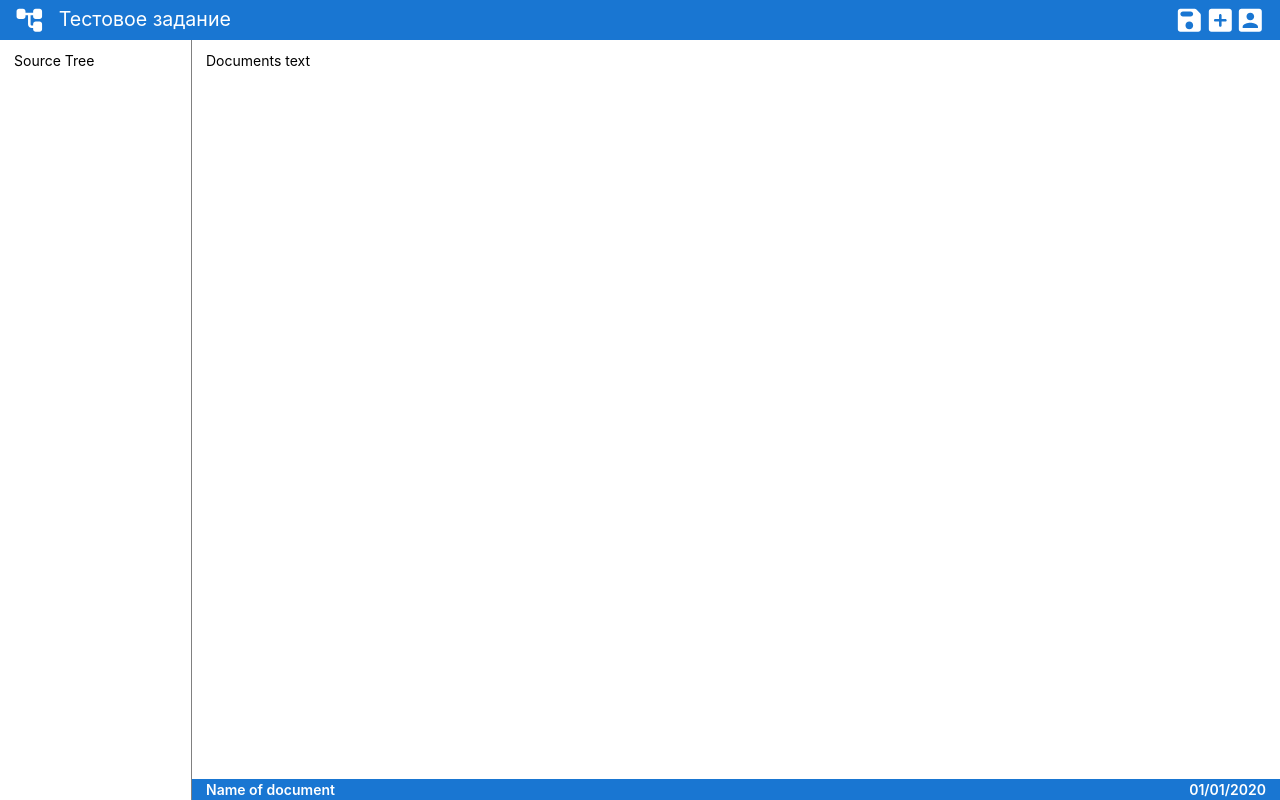
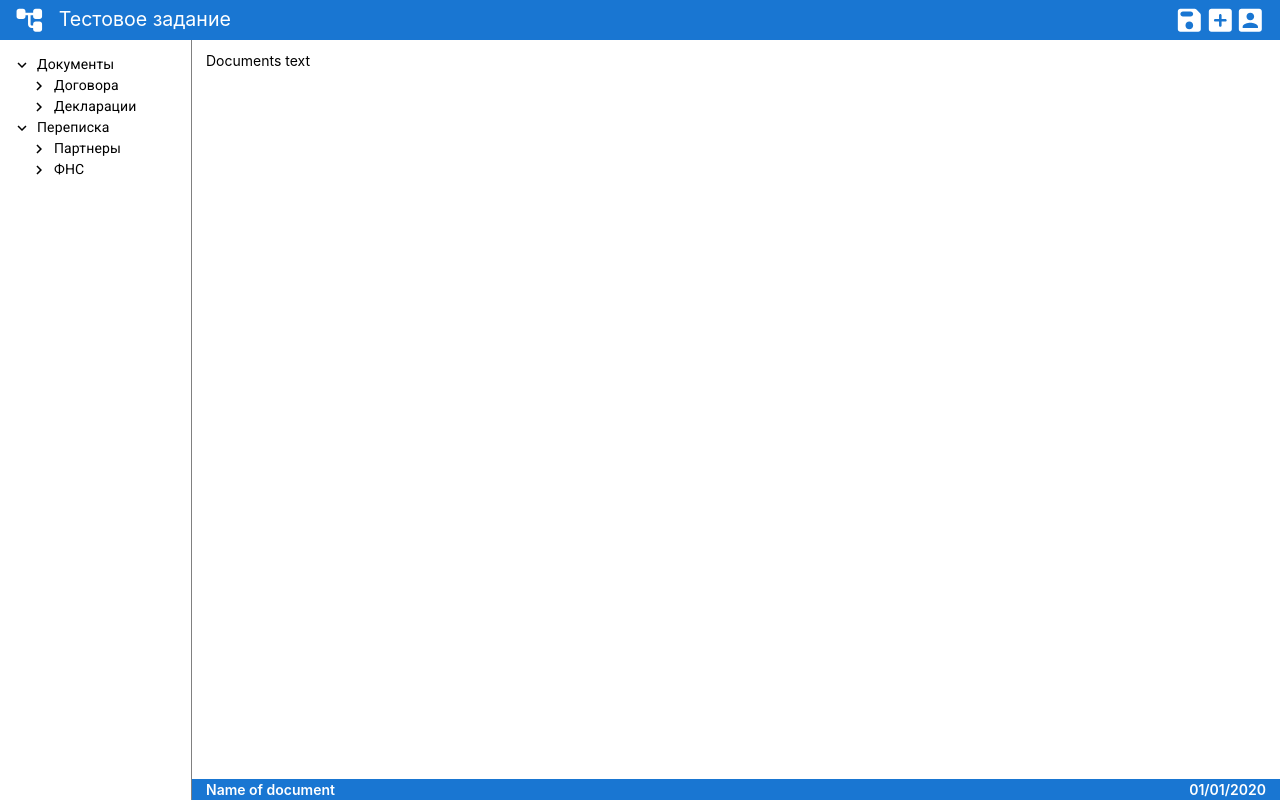
Before and after one commit to Aluminaze/test-project, a React (Create React App) app: page / in a window 1280 px wide. Built offline with nearby package versions, Linux system fonts and the light colour scheme.

Commit message:
add SourceTree component

```diff
--- a/package.json
+++ b/package.json
@@ -5,6 +5,7 @@
   "dependencies": {
     "@material-ui/core": "^4.11.0",
     "@material-ui/icons": "^4.9.1",
+    "@material-ui/lab": "^4.0.0-alpha.39",
     "@testing-library/jest-dom": "^4.2.4",
     "@testing-library/react": "^9.5.0",
     "@testing-library/user-event": "^7.2.1",
--- a/src/App.js
+++ b/src/App.js
@@ -1,23 +1,114 @@
 import React from "react";
-import style from "./App.module.css"
+import style from "./App.module.css";
 import Header from "./components/Header/Header";
+import SourceTree from "./components/SourceTree/SourceTree";
+
+const sourceTreeData = {
+  dialogsData: {
+    id: "root",
+    name: "Переписка",
+    children: [
+      {
+        id: "1",
+        name: "Партнеры",
+        children: [
+          {
+            id: "1_1",
+            name: "Письмо 1",
+          },
+          {
+            id: "1_2",
+            name: "Письмо 2",
+          },
+          {
+            id: "1_3",
+            name: "Письмо 3",
+          },
+        ]
+      },
+      {
+        id: "2",
+        name: "ФНС",
+        children: [
+          {
+            id: "2_1",
+            name: "Извещение 1",
+          },
+          {
+            id: "2_2",
+            name: "Извещение 2",
+          },
+          {
+            id: "2_3",
+            name: "Извещение 3",
+          },
+        ],
+      },
+    ],
+  },
+  documentsData: {
+    id: "root",
+    name: "Документы",
+    children: [
+      {
+        id: "1",
+        name: "Договора",
+        children: [
+          {
+            id: "1_1",
+            name: "Договор 1",
+          },
+          {
+            id: "1_2",
+            name: "Договор 2",
+          },
+          {
+            id: "1_3",
+            name: "Договор 3",
+          },
+        ]
+      },
+      {
+        id: "2",
+        name: "Декларации",
+        children: [
+          {
+            id: "2_1",
+            name: "Декларация 1",
+          },
+          {
+            id: "2_2",
+            name: "Декларация 2",
+          },
+          {
+            id: "2_3",
+            name: "Декларация 3",
+          },
+        ],
+      },
+    ],
+  }
+}
+
 
 const App = (props) => {
   return (
     <div className={style.container}>
       <Header />
       <div className={style.wrapper}>
-        <div className={style.documents__tree}>Source Tree</div>
+        <div className={style.documents__sourceTree}>
+          <SourceTree sourceTreeData={sourceTreeData}/>
+        </div>
         <div className={style.documents__viewer}>
           <div className={style.documents__text}>Documents text</div>
-          <div className={style.documents__infoBar, style.infoBar}>
+          <div className={(style.documents__infoBar, style.infoBar)}>
             <div className={style.infoBar__openFileName}>Name of document</div>
             <div className={style.infoBar__currentDate}>01/01/2020</div>
           </div>
         </div>
       </div>
     </div>
-  )
-}
+  );
+};
 
 export default App;
--- a/src/App.module.css
+++ b/src/App.module.css
@@ -9,7 +9,7 @@
     height: 95vh;
 }
 
-.documents__tree {
+.documents__sourceTree {
     width: 15%;
     height: 100%;
     border-right: 1px solid gray;
--- /dev/null
+++ b/src/components/SourceTree/DialogsTree.jsx
@@ -0,0 +1,39 @@
+import React from "react";
+import TreeItem from '@material-ui/lab/TreeItem';
+import { makeStyles } from "@material-ui/core/styles";
+import TreeView from "@material-ui/lab/TreeView";
+import ExpandMoreIcon from "@material-ui/icons/ExpandMore";
+import ChevronRightIcon from "@material-ui/icons/ChevronRight";
+
+const useStyles = makeStyles({
+  root: {
+    eight: "auto",
+    flexGrow: 1,
+    maxWidth: "100vh",
+  },
+});
+
+const DialogsTree = (props) => {
+  const classes = useStyles();
+
+  const renderTree = (nodes) => (
+    <TreeItem onClick={ () => console.log(nodes.id) } key={nodes.id} nodeId={nodes.id} label={nodes.name}>
+      {Array.isArray(nodes.children)
+        ? nodes.children.map((node) => renderTree(node))
+        : null}
+    </TreeItem>
+  );
+
+  return (
+    <TreeView
+      className={classes.root}
+      defaultCollapseIcon={<ExpandMoreIcon />}
+      defaultExpanded={["root"]}
+      defaultExpandIcon={<ChevronRightIcon />}
+    >
+      {renderTree(props.dialogsData)}
+    </TreeView>
+  );
+};
+
+export default DialogsTree;
--- /dev/null
+++ b/src/components/SourceTree/DocumentsTree.jsx
@@ -0,0 +1,39 @@
+import React from "react";
+import TreeItem from "@material-ui/lab/TreeItem";
+import { makeStyles } from "@material-ui/core/styles";
+import TreeView from "@material-ui/lab/TreeView";
+import ExpandMoreIcon from "@material-ui/icons/ExpandMore";
+import ChevronRightIcon from "@material-ui/icons/ChevronRight";
+
+const useStyles = makeStyles({
+  root: {
+    height: "auto",
+    flexGrow: 1,
+    maxWidth: "100vh",
+  },
+});
+
+const DocumentsTree = (props) => {
+  const classes = useStyles();
+
+  const renderTree = (nodes) => (
+    <TreeItem key={nodes.id} nodeId={nodes.id} label={nodes.name}>
+      {Array.isArray(nodes.children)
+        ? nodes.children.map((node) => renderTree(node))
+        : null}
+    </TreeItem>
+  );
+
+  return (
+    <TreeView
+      className={classes.root}
+      defaultCollapseIcon={<ExpandMoreIcon />}
+      defaultExpanded={["root"]}
+      defaultExpandIcon={<ChevronRightIcon />}
+    >
+      {renderTree(props.documentsData)}
+    </TreeView>
+  );
+};
+
+export default DocumentsTree;
--- /dev/null
+++ b/src/components/SourceTree/SourceTree.jsx
@@ -0,0 +1,14 @@
+import React from "react";
+import DocumentsTree from "./DocumentsTree";
+import DialogsTree from "./DialogsTree";
+
+const SourceTree = (props) => {
+  return (
+    <div>
+      <DocumentsTree  documentsData={props.sourceTreeData.documentsData}/>
+      <DialogsTree dialogsData={props.sourceTreeData.dialogsData}/>
+    </div>
+  );
+};
+
+export default SourceTree;
```
Also changed, not shown: 1 other file (tests, documents, lock files or other folders).
